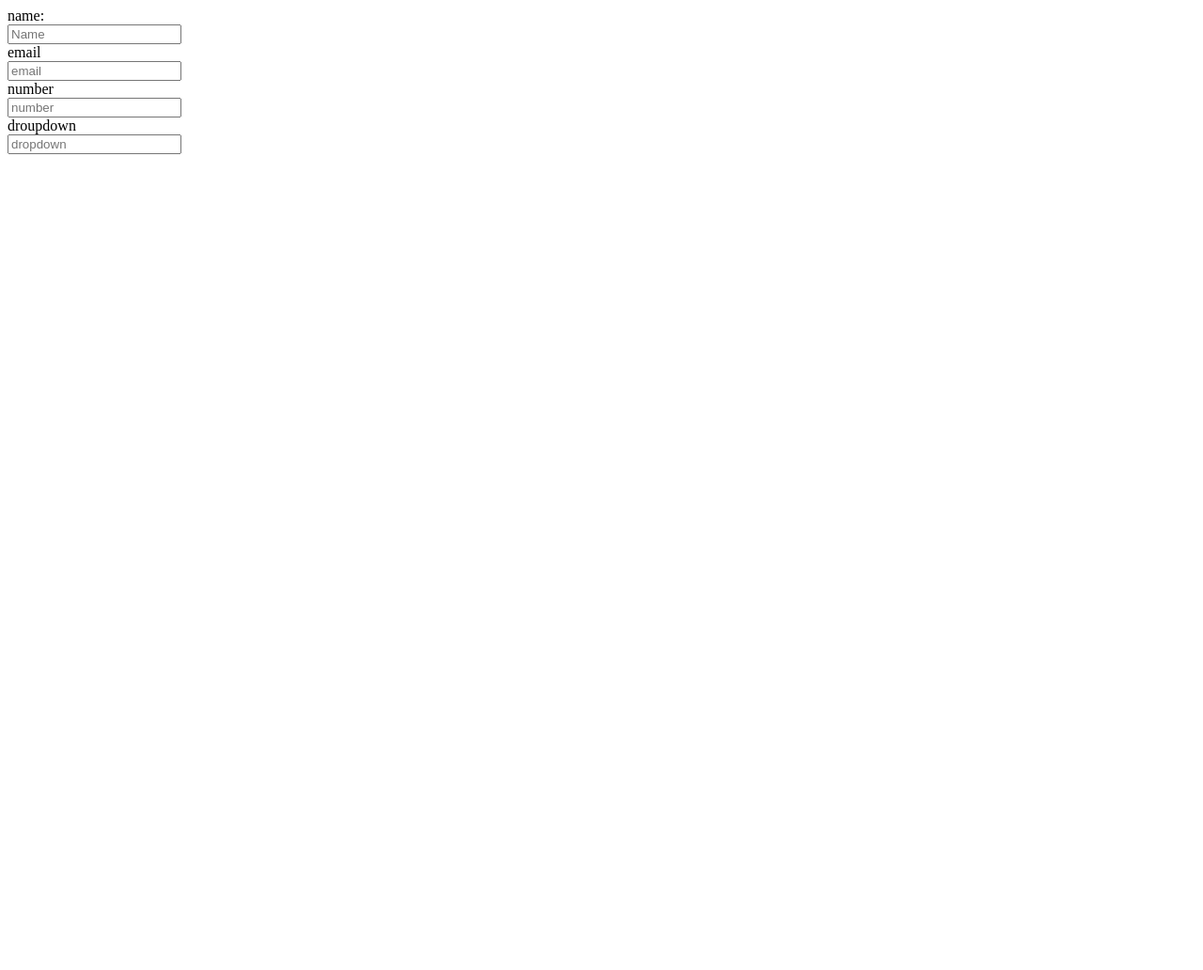
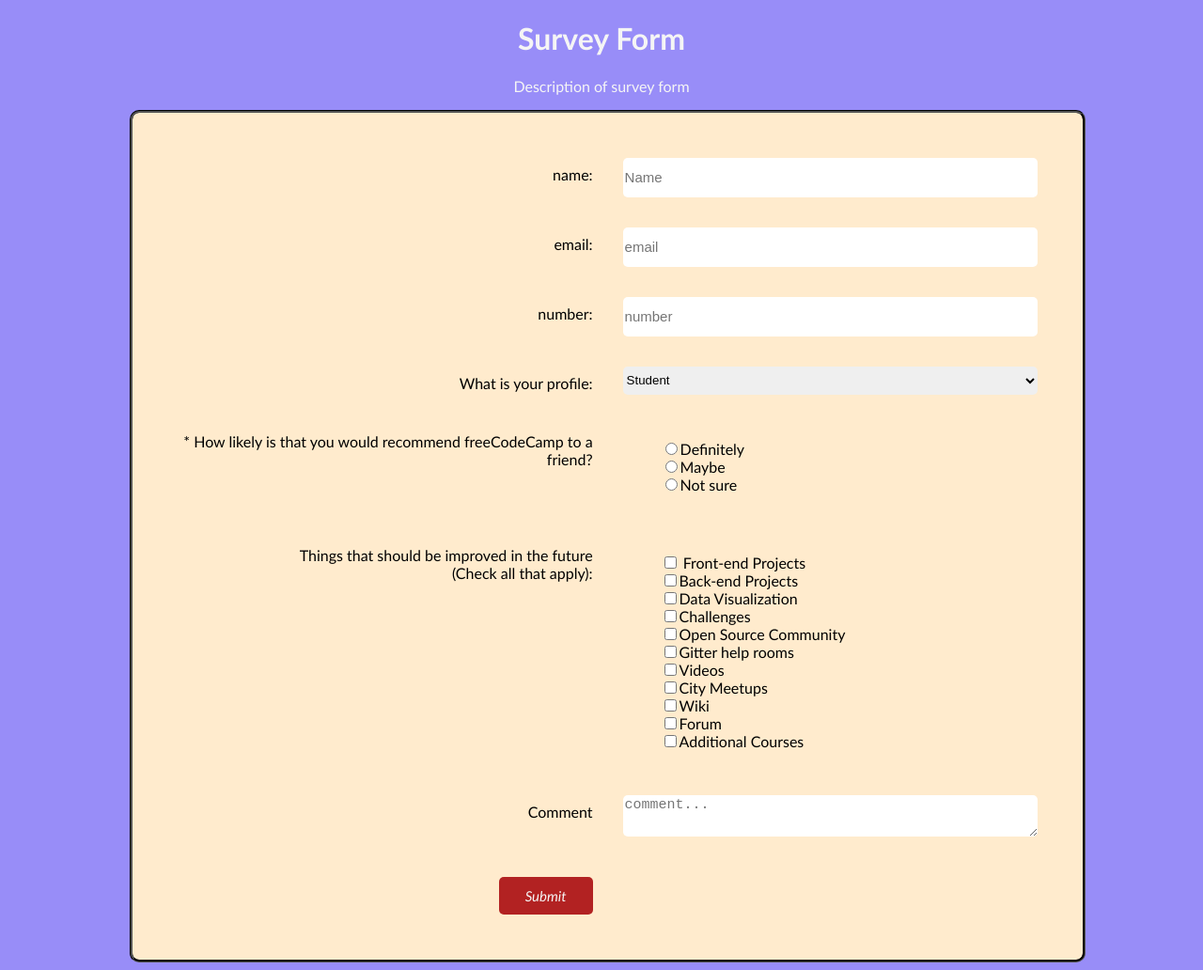
Before and after one commit to vaibhavbrahme/CSSPractice, a plain HTML site: page CSSGridLayout/index.html in a window 1280 px wide. Shown: the whole page at 94% size. Before the commit the page ends 800 px from the top, so only its background shows below. Drawn offline with Linux system fonts and the light colour scheme.

Commit message:
Survey page completed

```diff
--- /dev/null
+++ b/CSSGridLayout/checkbox.css
@@ -0,0 +1,13 @@
+html{
+    width: 80%;
+    position: fixed;
+    border-style: dotted;
+    border-color: black;
+
+
+}
+
+.spancheck
+{
+    position: relative;
+}
--- a/CSSGridLayout/gridstyle.css
+++ b/CSSGridLayout/gridstyle.css
@@ -1,8 +1,111 @@
-*{
-    width: 100%;
+html, body{
+    min-width: 320px;
+    font-family: 'Trebuchet MS', 'Lucida Sans Unicode', 'Lucida Grande', 'Lucida Sans', Arial, sans-serif;
+    background-color: rgb(152, 141, 248);
+
+
 }
 
+#survey-form{
+    width: 80%;
+    border-radius: 2px;
+    border-color: black;
+    border-style: groove;
+    display: block;
+    align-content: center;
+    margin-left: 130px;
+    background-color:blanchedalmond;
+    border-radius: 10px;
+
+}
 .grid{
     display: grid;
     grid-template-columns: 1fr 1fr;
+    padding: 2em 2em 2em 2em;
 }
+
+.grid div:nth-child(even){
+    border: 0px;
+    border-color: black;
+    border-style: solid;
+    padding: 1em 1em 1em 1em;
+}
+
+.grid div:nth-child(odd){
+    border: 0px;
+    border-color: black;
+    border-style: solid;
+    padding: 1em 1em 1em 1em;
+    text-align: right;
+    margin-top: .5em;
+}
+
+.dropdown {
+    width:  -webkit-fill-available;
+    float: left;
+    border: 0ch;
+    border-radius: 5px;
+    height: 30px;
+}
+
+.checkbox .radio{
+    position: relative;
+    left: -43px;
+    display: block;
+    padding-bottom: 10px;
+    width:199px;
+    line-height: 0.8;
+    font-size: 15px;
+}
+
+.comment{
+    height: 50px;
+    width: 210px;
+    resize: vertical;
+    font-size: 15px;
+}
+
+.input-field{
+    width:  -webkit-fill-available;
+    border: 0ch;
+    border-radius: 5px;
+    height: 40px;
+    font-size: 15px;
+}
+
+#title{
+   text-align: center;
+   color: whitesmoke;
+}
+#description{
+    text-align: center;
+    color: whitesmoke;
+}
+
+.Submit{
+    background-color:firebrick;
+    font-style: oblique;
+    font-display: block;
+    color: whitesmoke;
+    font-family: 'Trebuchet MS', 'Lucida Sans Unicode', 'Lucida Grande', 'Lucida Sans', Arial, sans-serif;
+    height: 40px;
+    width: 100px;
+    border-radius: 5px;
+    border: 0px solid;
+    font-size: 15px;
+}
+
+@media screen and (max-width: 1024px)
+{
+
+}
+
+@media screen and (max-width: 768px)
+{
+
+}
+
+@media screen and (max-width: 320px)
+{
+
+}
--- a/CSSGridLayout/index.html
+++ b/CSSGridLayout/index.html
@@ -5,30 +5,84 @@
     <meta http-equiv="X-UA-Compatible" content="IE=edge">
     <title>Page Title</title>
     <meta name="viewport" content="width=device-width, initial-scale=1">
-    <link rel="stylesheet" type="text/css" media="screen" href="girdstyle.css" />
+    <link rel="stylesheet" type="text/css" media="screen" href="gridstyle.css" />
     <script src="main.js"></script>
 </head>
+<title>survey-form</title>
 <body>
-  <div class="grid">
-      <div class="box div1">
-          <label>name:</label>
+    <h1 id="title">Survey Form</h1>
+    <p id="description">Description of survey form</p>
+    <form id="survey-form">
+    <div class="grid">
+      <div class="box">
+          <label id="name-label" for="name">name:</label>
       </div>
-      <div class="box div2">
-          <input type="text" placeholder="Name" class="">
+      <div class="box">
+          <input id="name" type="text" placeholder="Name" class="input-field">
     </div>
-      <div class="box div3">email</div>
-      <div class="box div4">
-          <input type="text" placeholder="email">
+      <div class="box">
+          <label id="email-label" for="email">email:</label></div>
+      <div class="box">
+          <input id="email" type="text" placeholder="email" class="input-field">
         </div>
-      <div class="box div5">number
+      <div class="box">
+          <label id="number-label" for="number">number:</label>
       </div>
-      <div class="box div6">
-          <input type="number" placeholder="number">
+      <div class="box">
+        <input type="number" id="number" placeholder="number" min="2" max="9" class="input-field" required>
         </div>
-      <div class="box div7">droupdown</div>
-      <div class="box div8">
-          <input type="text" placeholder="dropdown">
+      <div class="box"><label for="dropdown">What is your profile:</label></div>
+      <div class="box">
+        <select id="dropdown" name="currentPos" class="dropdown">
+            <option disabled value>Select an option</option>
+            <option  value="student">Student</option>
+            <option value="job">Full Time Job</option>
+            <option value="learner">Full Time Learner</option>
+            <option value="preferNo">Prefer not to say</option>
+            <option value="other">Other</option>
+        </select>
       </div>
-  </div>
+      <div class="box">
+            <label for="userRating">* How likely is that you would recommend freeCodeCamp to a friend?</label>
+      </div>
+
+      <div class="">
+        <ul style="list-style: none;">
+          <li class="radio"><input name="radio-buttons" value="1"  type="radio" class="userRatings" ><label>Definitely</label></li>
+          <li class="radio"><input name="radio-buttons" value="2"  type="radio" class="userRatings" ><label>Maybe</label></li>
+          <li class="radio"><input name="radio-buttons" value="3"  type="radio" class="userRatings" ><label>Not sure</label></li>
+        </ul>
+      </div>
+        <div class="box" >
+                <label for="preferences">Things that should be improved in the future<br>(Check all that apply): </label>
+        </div>
+        <div class="">
+                <ul id="preferences" style="list-style: none;">
+                  <li class="checkbox"><input name="prefer" value="1" type="checkbox" class="userRatings"><span> Front-end Projects</span></li>
+                  <li class="checkbox"><input name="prefer" value="2" type="checkbox" class="userRatings">Back-end Projects</li>
+                  <li class="checkbox"><label><input name="prefer" value="3" type="checkbox" class="userRatings">Data Visualization</label></li>
+                  <li class="checkbox"><label><input name="prefer" value="4" type="checkbox" class="userRatings">Challenges</label></li>
+                  <li class="checkbox"><label><input name="prefer" value="5" type="checkbox" class="userRatings">Open Source Community</label></li>
+                  <li class="checkbox"><label><input name="prefer" value="6" type="checkbox" class="userRatings">Gitter help rooms</label></li>
+                  <li class="checkbox"><label><input name="prefer" value="7" type="checkbox" class="userRatings">Videos</label></li>
+                  <li class="checkbox"><label><input name="prefer" value="8" type="checkbox" class="userRatings">City Meetups</label></li>
+                  <li class="checkbox"><label><input name="prefer" value="9" type="checkbox" class="userRatings">Wiki</label></li>
+                  <li class="checkbox"><label><input name="prefer" value="10" type="checkbox" class="userRatings">Forum</label></li>
+                  <li class="checkbox"><label><input name="prefer" value="10" type="checkbox" class="userRatings">Additional Courses</label></li>
+                </ul>
+        </div>
+            <div id="box">
+                <label for="comment">Comment</label>
+
+            </div>
+            <div id="box">
+                <textarea id="comment" class="comment input-field" placeholder="comment..." rows="5"></textarea>
+            </div>
+            <div>
+                <input type="button" id="Submitbutton" value="Submit" class="Submit">
+            </div>
+    </div>
+
+</form>
 </body>
 </html>
```
Also changed, not shown: CSSGridLayout/checkboxdemo.html (added, +18 -0 lines).
